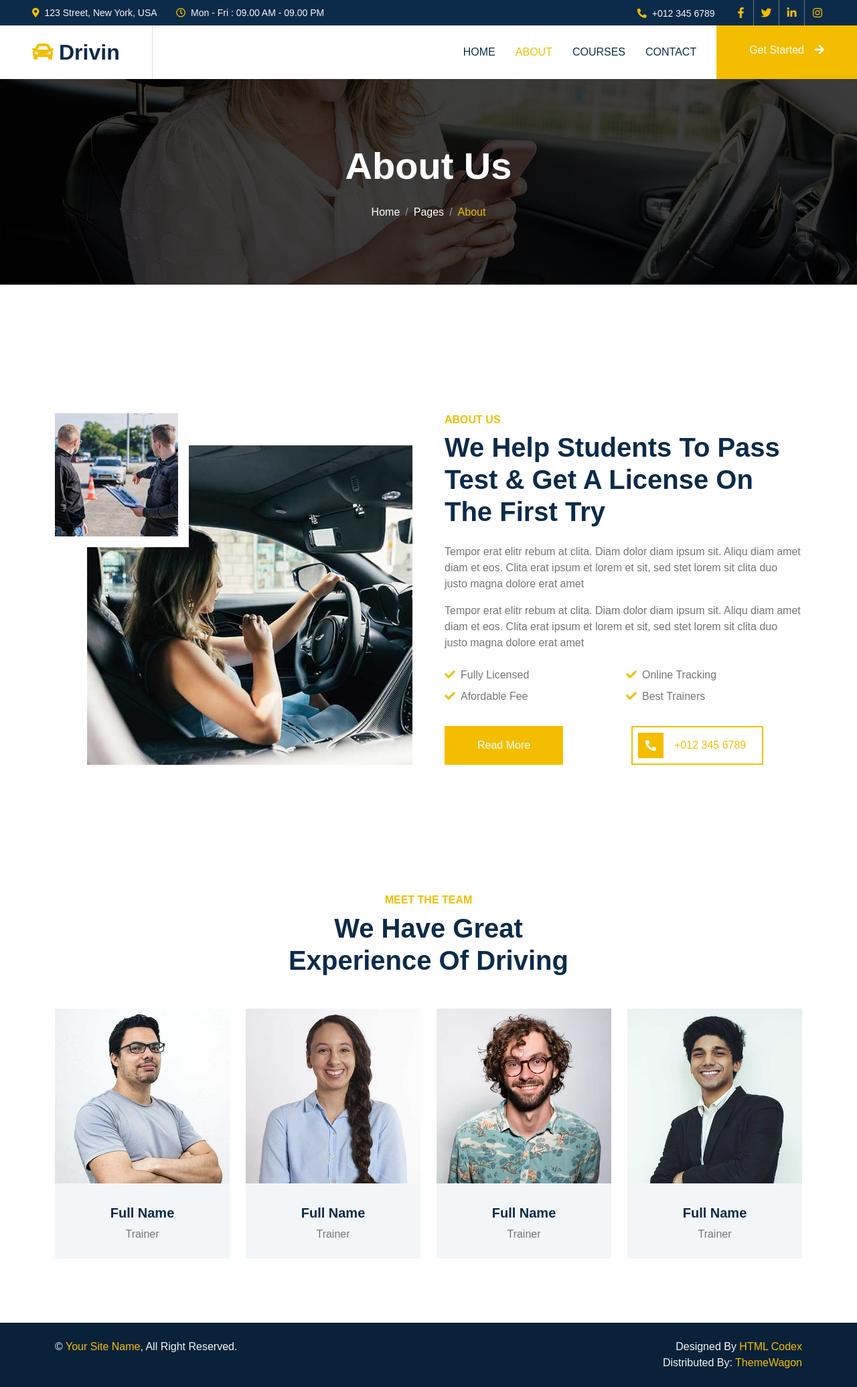
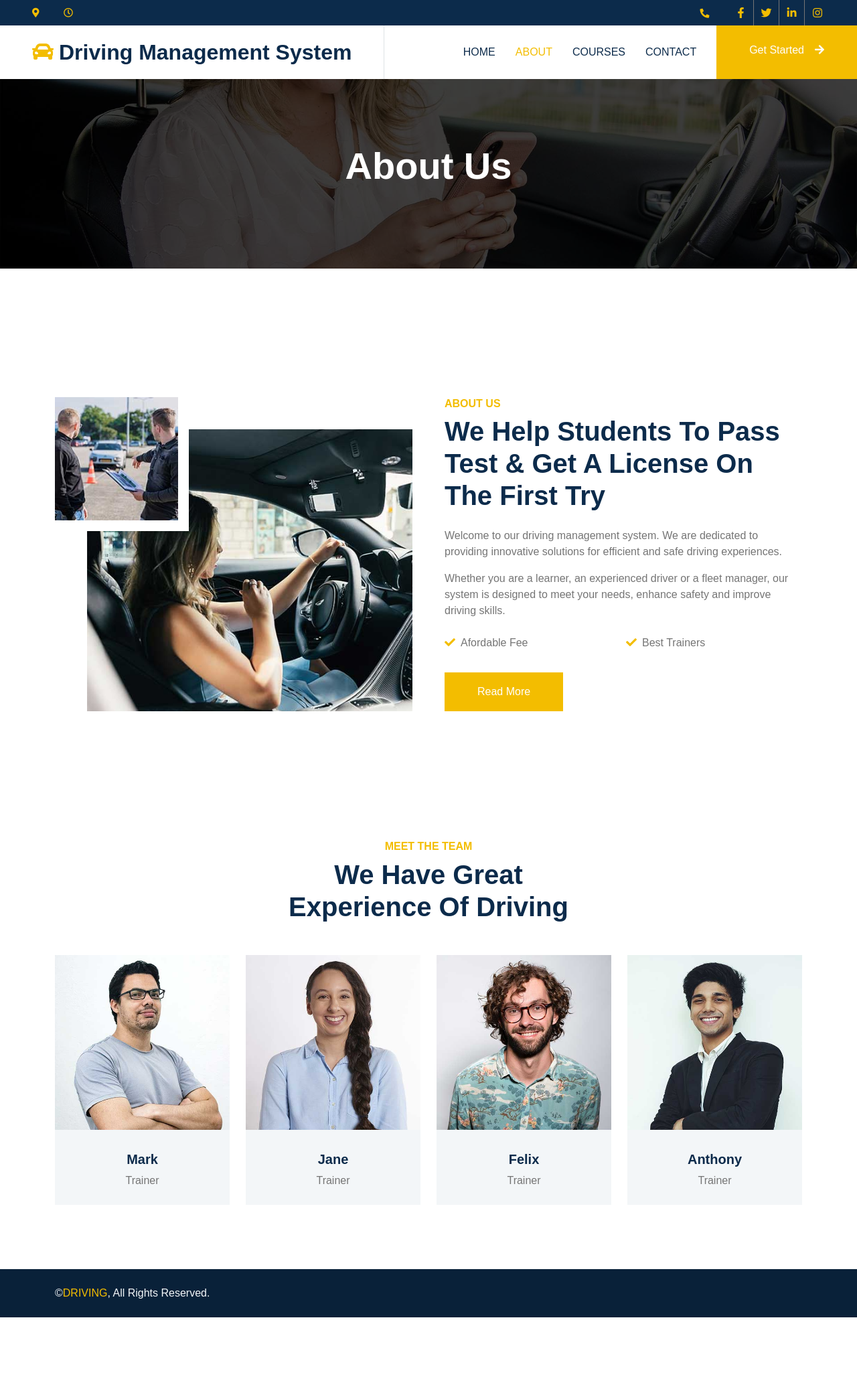
Before and after one commit to tonnymwanza/DRIVING, a Django app: page /about_page in a window 1280 px wide. Shown: the whole page at 67% size. After the commit the page ends 1967 px from the top, so only its background shows below. Run offline with Django 4.2, Linux system fonts and the light colour scheme; some libraries are stand-ins or nearby versions.

Commit message:
recent changes

```diff
--- a/driving_app/views.py
+++ b/driving_app/views.py
@@ -139,10 +139,8 @@ class ApplicationView(View):
             )
             messages.success(request, 'application complete')
         else:
-            form.errors
-            errors = form.errors
             messages.error(request, 'application failed')
         context = {
-            'form': form
+            'form': form,
         }
         return redirect('application', pk=pk)
--- a/templates/about.html
+++ b/templates/about.html
@@ -46,17 +46,14 @@
             <div class="col-lg-7 px-5 text-start">
                 <div class="h-100 d-inline-flex align-items-center me-4">
                     <small class="fa fa-map-marker-alt text-primary me-2"></small>
-                    <small>123 Street, New York, USA</small>
                 </div>
                 <div class="h-100 d-inline-flex align-items-center">
                     <small class="far fa-clock text-primary me-2"></small>
-                    <small>Mon - Fri : 09.00 AM - 09.00 PM</small>
                 </div>
             </div>
             <div class="col-lg-5 px-5 text-end">
                 <div class="h-100 d-inline-flex align-items-center me-4">
                     <small class="fa fa-phone-alt text-primary me-2"></small>
-                    <small>+012 345 6789</small>
                 </div>
                 <div class="h-100 d-inline-flex align-items-center mx-n2">
                     <a class="btn btn-square btn-link rounded-0 border-0 border-end border-secondary" href=""><i class="fab fa-facebook-f"></i></a>
@@ -73,7 +70,7 @@
     <!-- Navbar Start -->
     <nav class="navbar navbar-expand-lg bg-white navbar-light sticky-top p-0">
         <a href="index.html" class="navbar-brand d-flex align-items-center border-end px-4 px-lg-5">
-            <h2 class="m-0"><i class="fa fa-car text-primary me-2"></i>Drivin</h2>
+            <h2 class="m-0"><i class="fa fa-car text-primary me-2"></i>Driving Management System</h2>
         </a>
         <button type="button" class="navbar-toggler me-4" data-bs-toggle="collapse" data-bs-target="#navbarCollapse">
             <span class="navbar-toggler-icon"></span>
@@ -96,11 +93,6 @@
         <div class="container text-center">
             <h1 class="display-4 text-white animated slideInDown mb-4">About Us</h1>
             <nav aria-label="breadcrumb animated slideInDown">
-                <ol class="breadcrumb justify-content-center mb-0">
-                    <li class="breadcrumb-item"><a class="text-white" href="#">Home</a></li>
-                    <li class="breadcrumb-item"><a class="text-white" href="#">Pages</a></li>
-                    <li class="breadcrumb-item text-primary active" aria-current="page">About</li>
-                </ol>
             </nav>
         </div>
     </div>
@@ -121,15 +113,9 @@
                     <div class="h-100">
                         <h6 class="text-primary text-uppercase mb-2">About Us</h6>
                         <h1 class="display-6 mb-4">We Help Students To Pass Test & Get A License On The First Try</h1>
-                        <p>Tempor erat elitr rebum at clita. Diam dolor diam ipsum sit. Aliqu diam amet diam et eos. Clita erat ipsum et lorem et sit, sed stet lorem sit clita duo justo magna dolore erat amet</p>
-                        <p class="mb-4">Tempor erat elitr rebum at clita. Diam dolor diam ipsum sit. Aliqu diam amet diam et eos. Clita erat ipsum et lorem et sit, sed stet lorem sit clita duo justo magna dolore erat amet</p>
+                        <p>Welcome to our driving management system. We are dedicated to providing innovative solutions for efficient and safe driving experiences.</p>
+                        <p class="mb-4">Whether you are a learner, an experienced driver or a fleet manager, our system is designed to meet your needs, enhance safety and improve driving skills.</p>
                         <div class="row g-2 mb-4 pb-2">
-                            <div class="col-sm-6">
-                                <i class="fa fa-check text-primary me-2"></i>Fully Licensed
-                            </div>
-                            <div class="col-sm-6">
-                                <i class="fa fa-check text-primary me-2"></i>Online Tracking
-                            </div>
                             <div class="col-sm-6">
                                 <i class="fa fa-check text-primary me-2"></i>Afordable Fee
                             </div>
@@ -140,14 +126,6 @@
                         <div class="row g-4">
                             <div class="col-sm-6">
                                 <a class="btn btn-primary py-3 px-5" href="">Read More</a>
-                            </div>
-                            <div class="col-sm-6">
-                                <a class="d-inline-flex align-items-center btn btn-outline-primary border-2 p-2" href="tel:+0123456789">
-                                    <span class="flex-shrink-0 btn-square bg-primary">
-                                        <i class="fa fa-phone-alt text-white"></i>
-                                    </span>
-                                    <span class="px-3">+012 345 6789</span>
-                                </a>
                             </div>
                         </div>
                     </div>
@@ -177,7 +155,7 @@
                             </div>
                         </div>
                         <div class="bg-light text-center p-4">
-                            <h5 class="mt-2">Full Name</h5>
+                            <h5 class="mt-2">Mark</h5>
                             <span>Trainer</span>
                         </div>
                     </div>
@@ -193,7 +171,7 @@
                             </div>
                         </div>
                         <div class="bg-light text-center p-4">
-                            <h5 class="mt-2">Full Name</h5>
+                            <h5 class="mt-2">Jane</h5>
                             <span>Trainer</span>
                         </div>
                     </div>
@@ -209,7 +187,7 @@
                             </div>
                         </div>
                         <div class="bg-light text-center p-4">
-                            <h5 class="mt-2">Full Name</h5>
+                            <h5 class="mt-2">Felix</h5>
                             <span>Trainer</span>
                         </div>
                     </div>
@@ -225,7 +203,7 @@
                             </div>
                         </div>
                         <div class="bg-light text-center p-4">
-                            <h5 class="mt-2">Full Name</h5>
+                            <h5 class="mt-2">Anthony</h5>
                             <span>Trainer</span>
                         </div>
                     </div>
@@ -240,12 +218,9 @@
         <div class="container">
             <div class="row">
                 <div class="col-md-6 text-center text-md-start mb-3 mb-md-0">
-                    &copy; <a href="#">Your Site Name</a>, All Right Reserved.
+                    &copy;<a href="#">DRIVING</a>, All Rights Reserved.
                 </div>
                 <div class="col-md-6 text-center text-md-end">
-                    <!--/*** This template is free as long as you keep the footer author’s credit link/attribution link/backlink. If you'd like to use the template without the footer author’s credit link/attribution link/backlink, you can purchase the Credit Removal License from "https://htmlcodex.com/credit-removal". Thank you for your support. ***/-->
-                    Designed By <a href="https://htmlcodex.com">HTML Codex</a>
-                    <br>Distributed By: <a href="https://themewagon.com" target="_blank">ThemeWagon</a>
                 </div>
             </div>
         </div>
--- a/templates/index.html
+++ b/templates/index.html
@@ -201,12 +201,6 @@
                         <p>Welcome to our driving management system. We are dedicated to providing innovative solutions for efficient and safe driving experiences.</p>
                         <p class="mb-4">Whether you are a learner, an experienced driver or a fleet manager, our system is designed to meet your needs, enhance safety and improve driving skills.</p>
                         <div class="row g-2 mb-4 pb-2">
-                            <div class="col-sm-6">
-                                <i class="fa fa-check text-primary me-2"></i>Fully Licensed
-                            </div>
-                            <div class="col-sm-6">
-                                <i class="fa fa-check text-primary me-2"></i>Online Tracking
-                            </div>
                             <div class="col-sm-6">
                                 <i class="fa fa-check text-primary me-2"></i>Afordable Fee
                             </div>
```
Also changed, not shown: static/css/style2.css (added, +8 -0 lines), templates/application.html (+16 -5 lines), templates/contact.html (+2 -14 lines), templates/courses.html (+2 -13 lines), driving_app/forms.py (line endings or trailing spaces).
